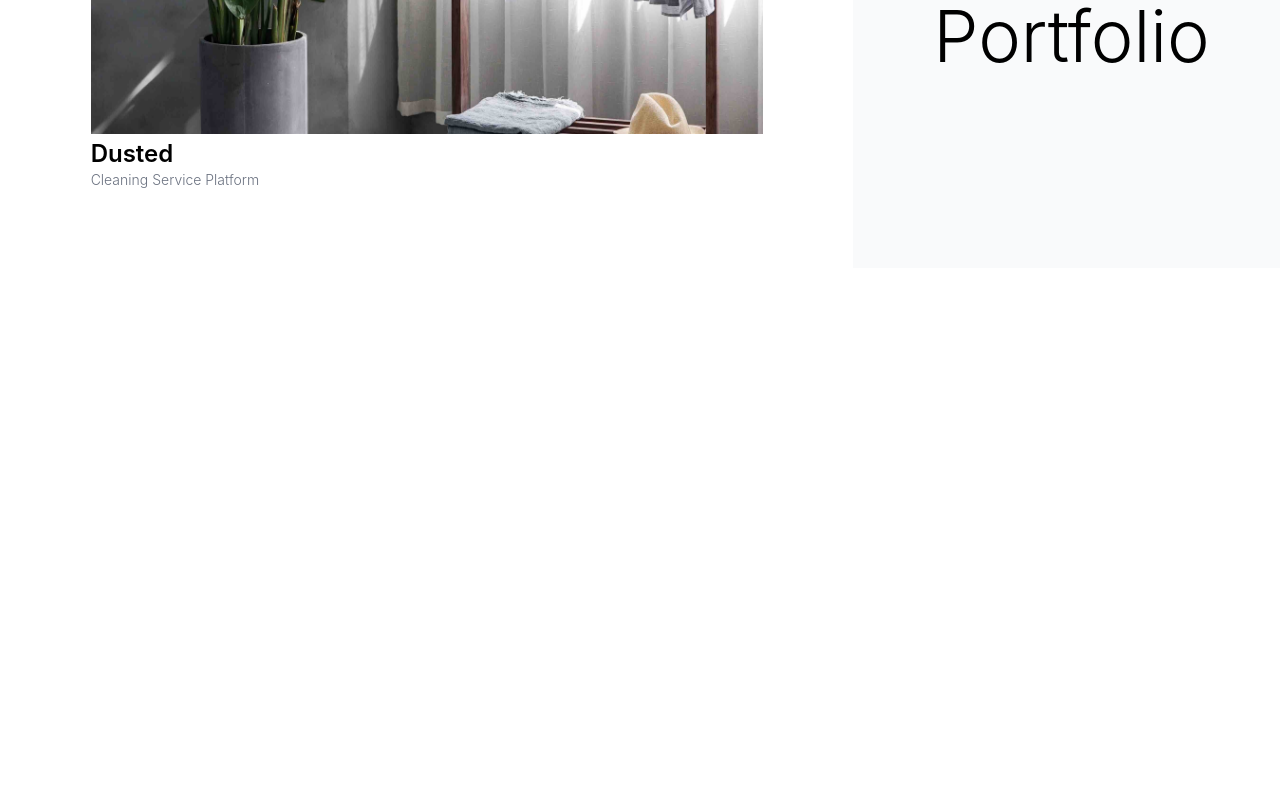
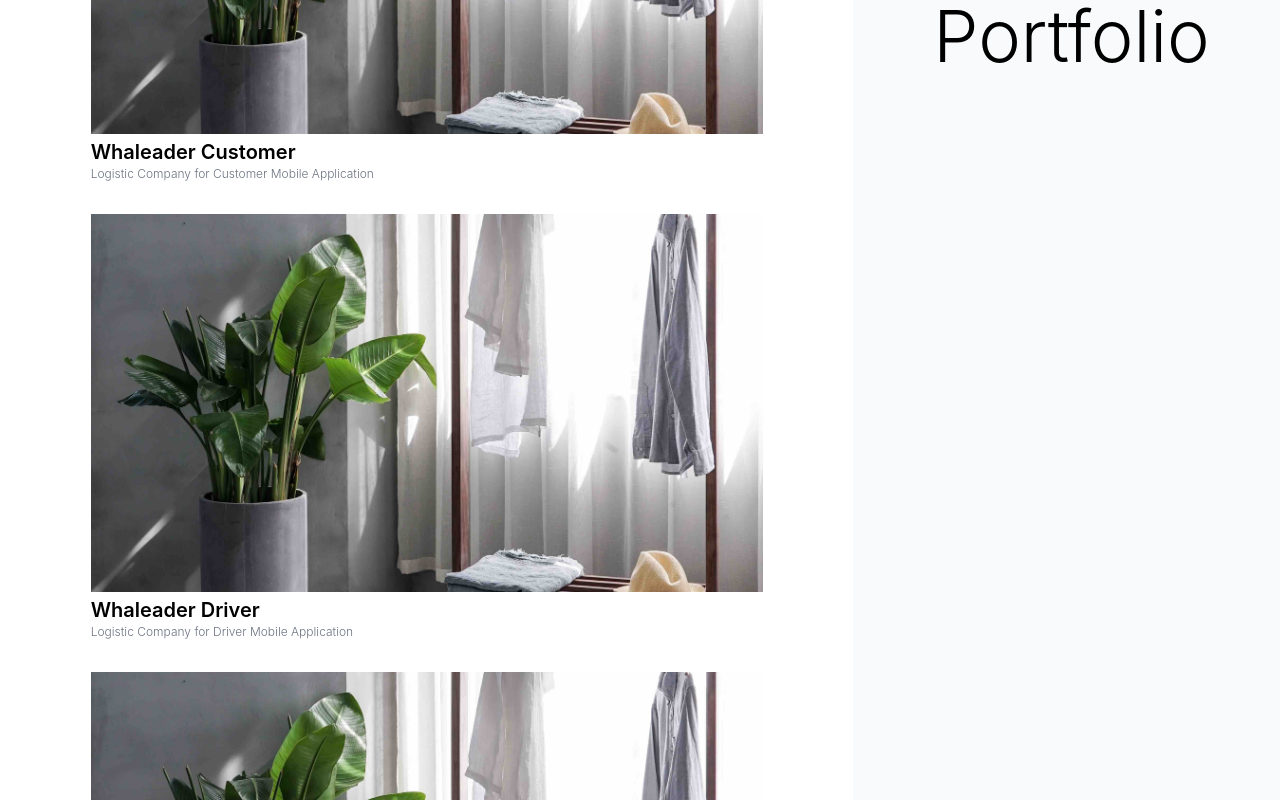
Before and after one commit to elynafock/nextjs-portfolio, a Next.js app: page /portfolio in a window 1280 px wide. Shown: the part 580-1380 px from the top of the page. Before the commit the page ends 880 px from the top, so only its background shows below. Built offline with nearby package versions, Linux system fonts and the light colour scheme.

Commit message:
portfolio loop and grid

```diff
--- a/pages/portfolio.tsx
+++ b/pages/portfolio.tsx
@@ -1,23 +1,60 @@
 import React from "react";
 import AppLayout from "../components/core/AppLayout";
+import Skills from "../components/index/Skills";
 
 const portfolio = () => {
+  const projects = [
+    {
+      name: "Whaleader Customer",
+      image: "portfolio.jpg",
+      description: "Logistic Company for Customer Mobile Application",
+    },
+    {
+      name: "Whaleader Driver",
+      image: "portfolio.jpg",
+      description: "Logistic Company for Driver Mobile Application",
+    },
+    {
+      name: "AnnGreen",
+      image: "portfolio.jpg",
+      description: "Redesign website",
+    },
+    {
+      name: "Dusted",
+      image: "portfolio.jpg",
+      description: "Cleaning Service Mobile Application",
+    },
+    {
+      name: "Break-fast",
+      image: "portfolio.jpg",
+      description: "Help people",
+    },
+    {
+      name: "Digital Illustration + Firebase Project",
+      image: "portfolio.jpg",
+      description: "Digital Illustration + Firebase Project",
+    },
+  ];
   return (
     <AppLayout>
       <article>
         <h3 className="text-3xl font-bold py-2 mt-8 mb-4">Portfolio</h3>
-        <div className="flex flex-col gap-y-1">
+        <div className="grid grid-cols-1 gap-8">
+          {projects.map((project) => (
+            <div key={project.name} className="flex flex-col gap-y-1">
               <img
-            src="portfolio.jpg"
-            alt="Dusted"
+                src={project.image}
+                alt={project.name}
                 className="aspect-video object-cover"
               />
               <div>
-            <h4 className="text-2xl font-semibold">Dusted</h4>
-            <p className="font-light text-sm text-gray-500">
-              Cleaning Service Platform
+                <h4 className="text-xl font-semibold">{project.name}</h4>
+                <p className="font-light text-xs text-gray-500">
+                  {project.description}
                 </p>
               </div>
+            </div>
+          ))}
         </div>
       </article>
     </AppLayout>
```
Lines whose indentation alone changed are shown as unchanged.
